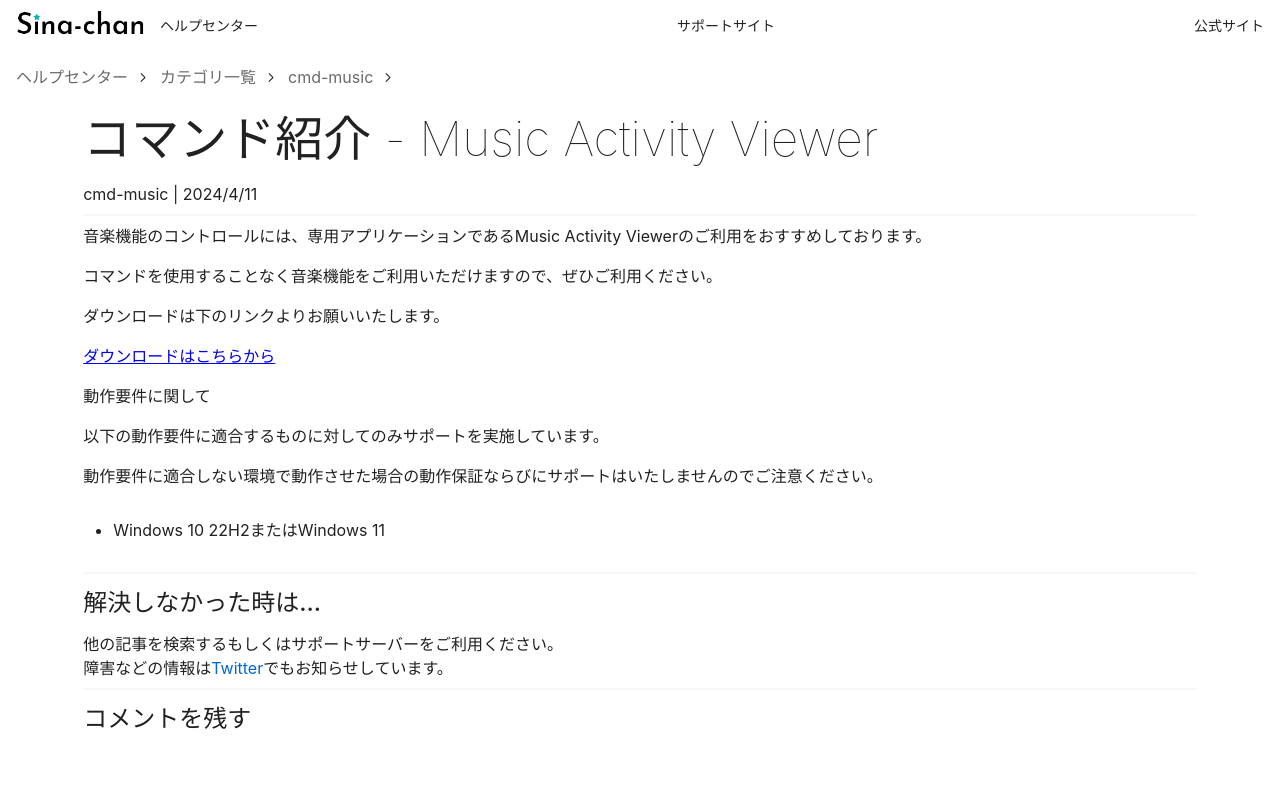
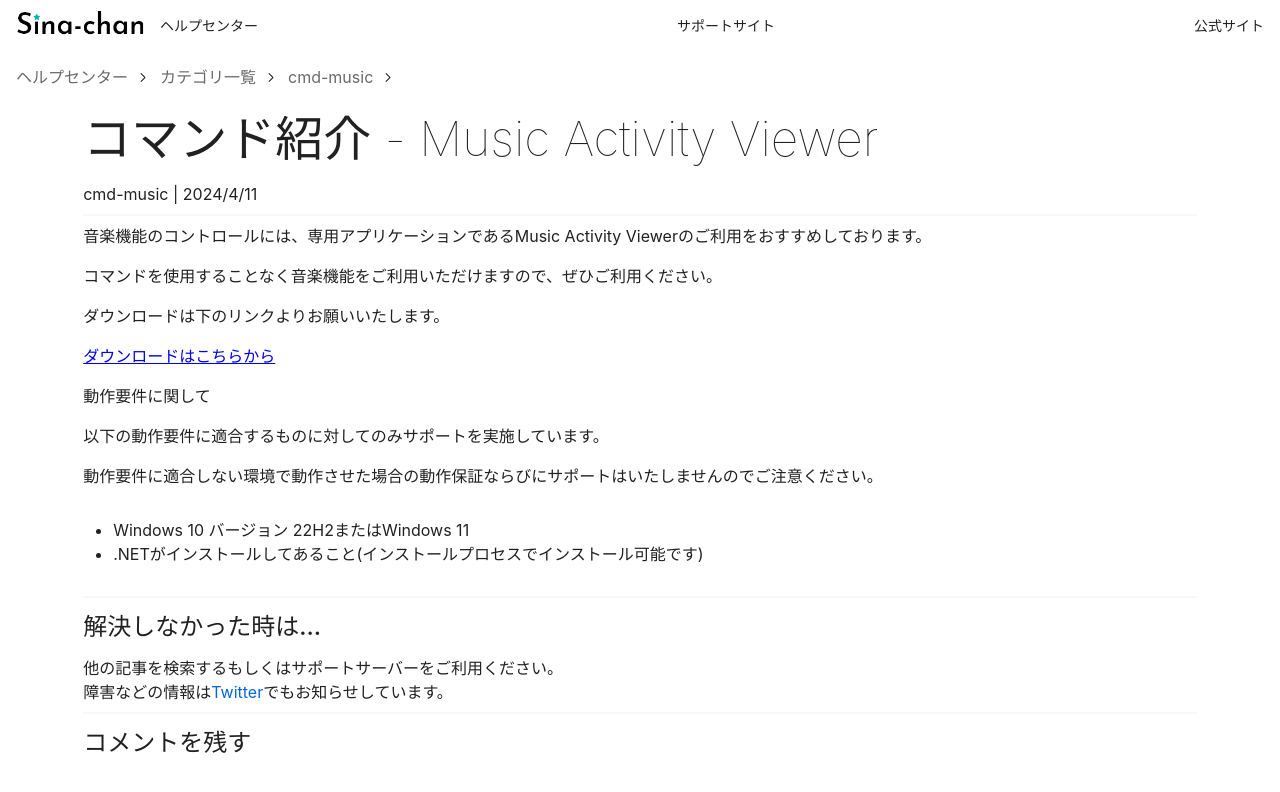
Before and after one commit to SinaKitagami/sina-helpcenter, a Jekyll site: the page built from _posts/command/music/2024-04-11-mav.md, in a window 1280 px wide and 900 px high. Shown: the top 792 px of the window. Built offline with Jekyll 4.4.1, drawn with Linux system fonts in a browser that asks for light colours; comment, search, counter and statistics services are not loaded.

Commit message:
update mav

```diff
--- a/_posts/command/music/2024-04-11-mav.md
+++ b/_posts/command/music/2024-04-11-mav.md
@@ -19,4 +19,5 @@
 
 動作要件に適合しない環境で動作させた場合の動作保証ならびにサポートはいたしませんのでご注意ください。
 
-- Windows 10 22H2またはWindows 11
+- Windows 10 バージョン 22H2またはWindows 11
+- .NETがインストールしてあること(インストールプロセスでインストール可能です)
```
